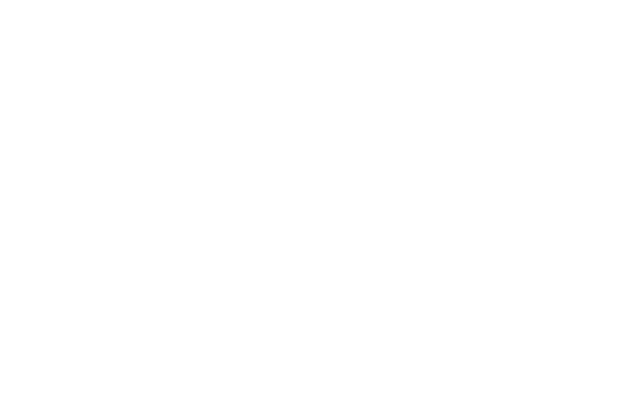
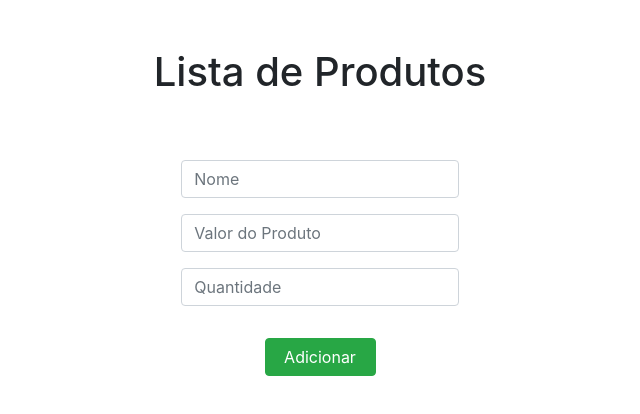
Before and after one commit to banzak1/product_crud, a React (Create React App) app in the folder client/: page / in a window 1280 px wide. Shown: the top 414 px of the page, without its empty margins (320-960 px from the left). Built offline with nearby package versions, Linux system fonts and the light colour scheme.

Commit message:
Criando componente para enviar as informações dos produtos para o banco de dados

```diff
--- a/client/public/index.html
+++ b/client/public/index.html
@@ -9,8 +9,6 @@
       name="description"
       content="Web site created using create-react-app"
     />
-    <link rel="apple-touch-icon" href="%PUBLIC_URL%/logo192.png" />
-    <link rel="manifest" href="%PUBLIC_URL%/manifest.json" />
     <link rel="stylesheet" href="https://maxcdn.bootstrapcdn.com/bootstrap/4.0.0/css/bootstrap.min.css" integrity="sha384-Gn5384xqQ1aoWXA+058RXPxPg6fy4IWvTNh0E263XmFcJlSAwiGgFAW/dAiS6JXm" crossorigin="anonymous">
 
     <title>React App</title>
--- a/client/src/App.js
+++ /dev/null
@@ -1,8 +0,0 @@
-import React,{ Fragment } from 'react';
-import './App.css';
-
-function App() {
-  return <Fragment></Fragment>
-}
-
-export default App;
--- /dev/null
+++ b/client/src/App.jsx
@@ -0,0 +1,18 @@
+import React,{ Fragment } from 'react';
+import './App.css';
+
+//components
+
+import InputProdutos from './components/InputProdutos';
+
+function App() {
+  return (
+  <Fragment>
+    <div className="container">
+    <InputProdutos />
+    </div>
+  </Fragment>
+  );
+};
+
+export default App;
--- /dev/null
+++ b/client/src/components/InputProdutos.css
@@ -0,0 +1,4 @@
+.btn {
+    margin-top: 2rem;
+    width:10%;
+}
--- /dev/null
+++ b/client/src/components/InputProdutos.jsx
@@ -0,0 +1,40 @@
+import React, { Fragment, useState } from 'react';
+import './InputProdutos.css';
+
+const InputProdutos = () => {
+
+    const [name, setName] = useState("");
+    const [price, setPrice] = useState();
+    const [inventory, setInventory] = useState();
+
+    const onSubmitForm = async (e) => {
+        e.preventDefault();
+        try {
+            const body = { name, price, inventory };
+            const response = await fetch("http://localhost:5000/produtos",{
+                method: "POST",
+                headers: {"Content-Type": "application/json"},
+                body: JSON.stringify(body)
+            });
+
+            console.log(response);
+        } catch (error) {
+            console.log(error.message);
+        }
+    }
+
+    return (
+        <Fragment>
+            <h1 className="text-center mt-5">Lista de Produtos</h1>
+            <form className="d-flex flex-column mt-5  align-items-center" onSubmit={onSubmitForm}>
+                <input id="name" type="text" className="form-control mt-3 w-25" value={name} onChange={e => setName(e.target.value)} placeholder="Nome"/>
+                <input id="price" type="number" className="form-control mt-3 w-25" value={price} onChange={e => setPrice(e.target.value)} placeholder="Valor do Produto"/>
+                <input id="inventory" type="number" className="form-control mt-3 w-25" value={inventory} onChange={e => setInventory(e.target.value)} placeholder="Quantidade"/>
+
+                <button className="btn btn-success w-10">Adicionar</button>
+            </form>
+        </Fragment>
+    )
+};
+
+export default InputProdutos;
```
Also changed, not shown: client/public/manifest.json (deleted), client/src/components/Edit.js (deleted), client/src/components/Edit.jsx (added), client/src/components/InputProdutos.js (deleted), client/src/components/ListProdutos.js (deleted), client/src/components/ListProdutos.jsx (added), client/src/index.jsx (renamed from client/src/index.js).
